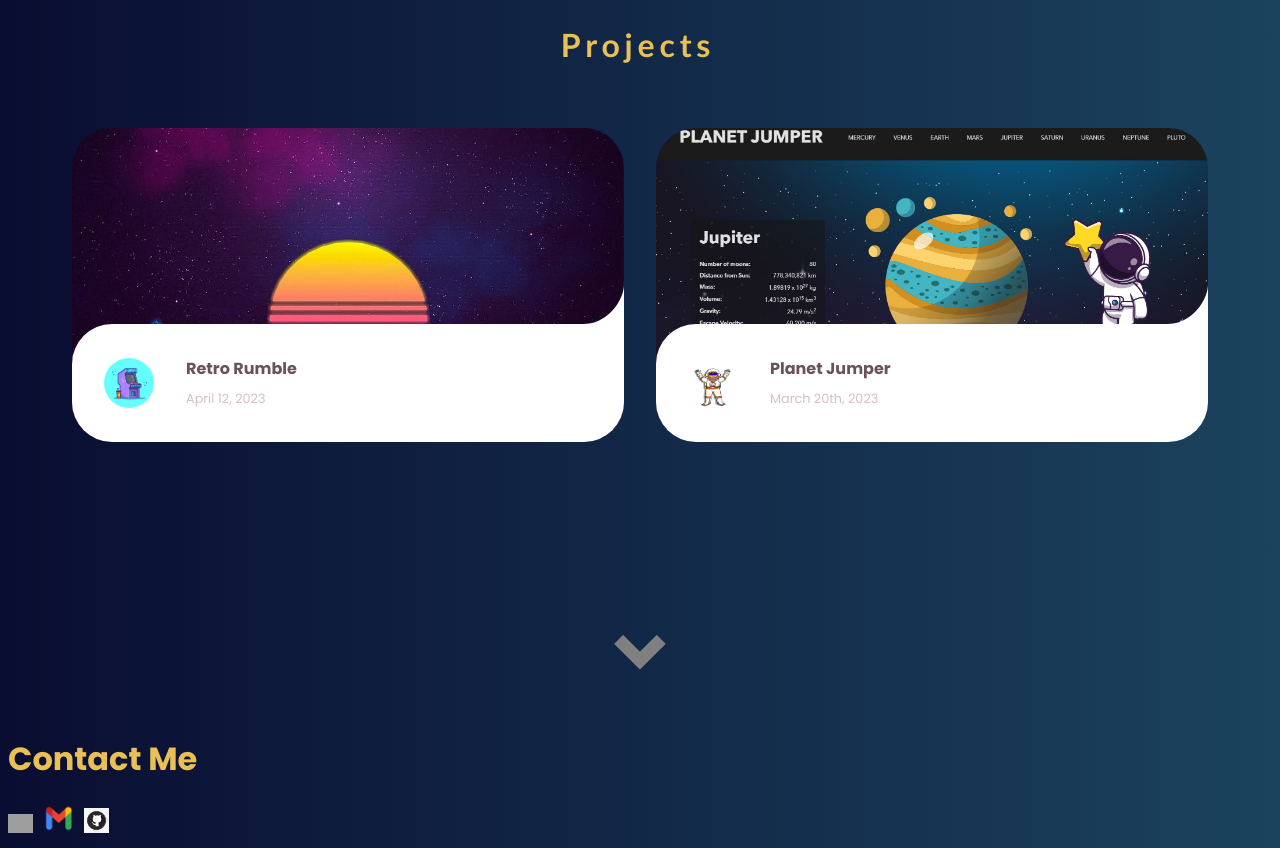
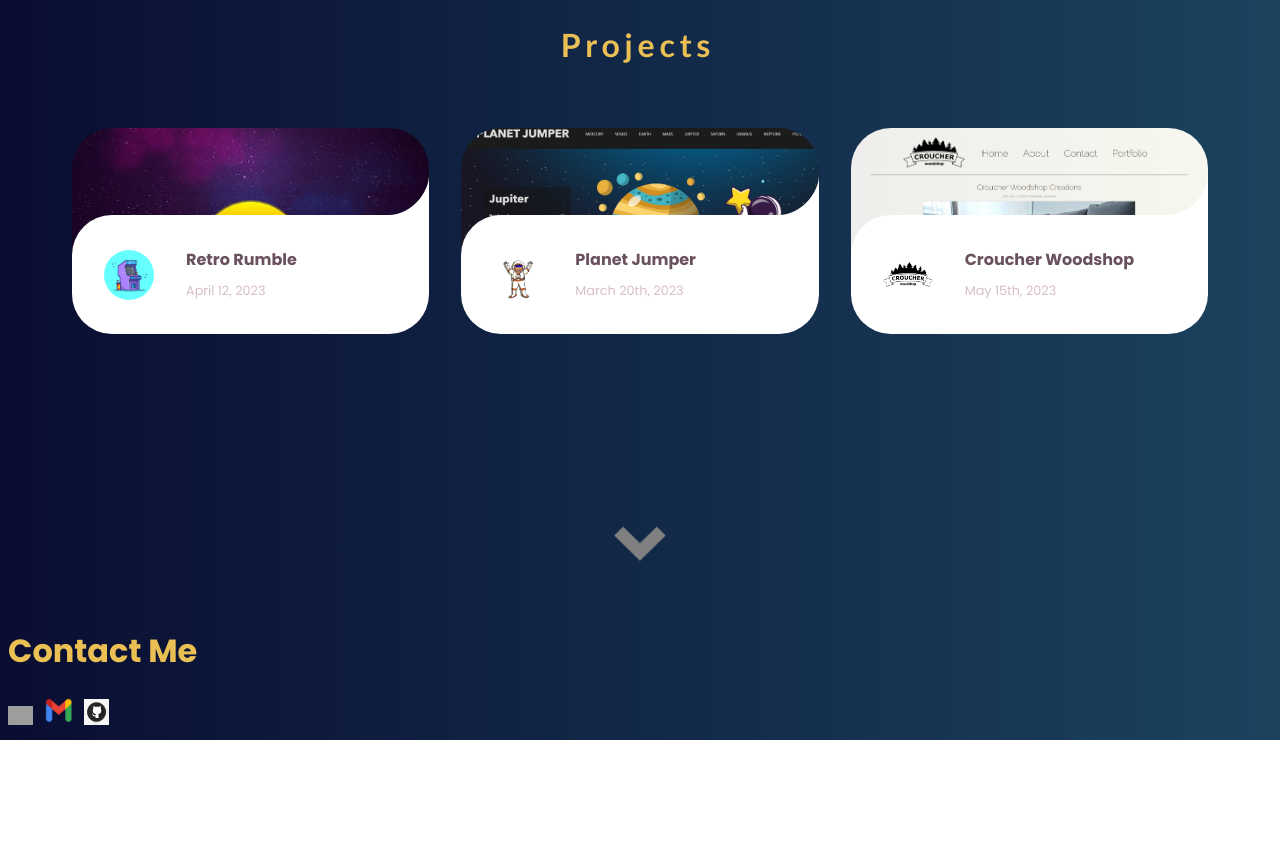
Before and after one commit to AustinCroucher247/austin-croucher-portfolio, a React (Create React App) app: page /nonInteractive in a window 1280 px wide. Shown: the part 1740-2588 px from the top of the page. After the commit the page ends 2480 px from the top, so only its background shows below. Built offline with nearby package versions, Linux system fonts and the light colour scheme; grey boxes are pictures that could not be loaded.

Commit message:
addded croucher woodshop to portfolio

```diff
--- a/src/Components/NonInteractive/NonInteractive.jsx
+++ b/src/Components/NonInteractive/NonInteractive.jsx
@@ -22,6 +22,8 @@ import DownArrow from '../../assets-portfolio/downarrow.png'
 import LinkedIn from '../../assets-portfolio/LinkedIn.png'
 import gmail from '../../assets-portfolio/Gmail.png'
 import github from '../../assets-portfolio/gitHub.png'
+import DPSC from '../../assets-portfolio/WoodshopThumbnail.png'
+import DPSCLogo from '../../assets-portfolio/logo.png'
 
 
 
@@ -211,6 +213,22 @@ function NonInteractive() {
                                     </div>
                                 </a>
                             </li>
+                            <li>
+                                <a href="https://croucherwoodshop.netlify.app/  " class="card" onClick={(e) => handleCardClick(e, 'https://planetjumper.netlify.app/')}>
+                                    <img className='card--img--planetJumper' src={DPSC} class="card__image" alt="" />
+                                    <div class="card__overlay">
+                                        <div class="card__header">
+                                            <svg class="card__arc" xmlns="http://www.w3.org/2000/svg"><path /></svg>
+                                            <img class="card__thumb" src={DPSCLogo} alt="" />
+                                            <div class="card__header-text">
+                                                <h3 class="card__title">Croucher Woodshop</h3>
+                                                <span class="card__status">May 15th, 2023</span>
+                                            </div>
+                                        </div>
+                                        <p class="card__description">A portfolio website built in React utilizing Strapi CMS for backend content management.</p>
+                                    </div>
+                                </a>
+                            </li>
                         </ul>
                     </div>
                 </div>
--- a/src/Components/NonInteractive/NonInteractive.scss
+++ b/src/Components/NonInteractive/NonInteractive.scss
@@ -76,6 +76,7 @@
     flex-shrink: 0;
     width: 50px;
     height: 50px;
+    object-fit: contain;
     border-radius: 50%;
 }
 
```
Also changed, not shown: src/Components/LandingPage/LandingPage.scss (line endings or trailing spaces), src/assets-portfolio/WoodshopThumbnail.png (added), src/assets-portfolio/logo.png (added).
